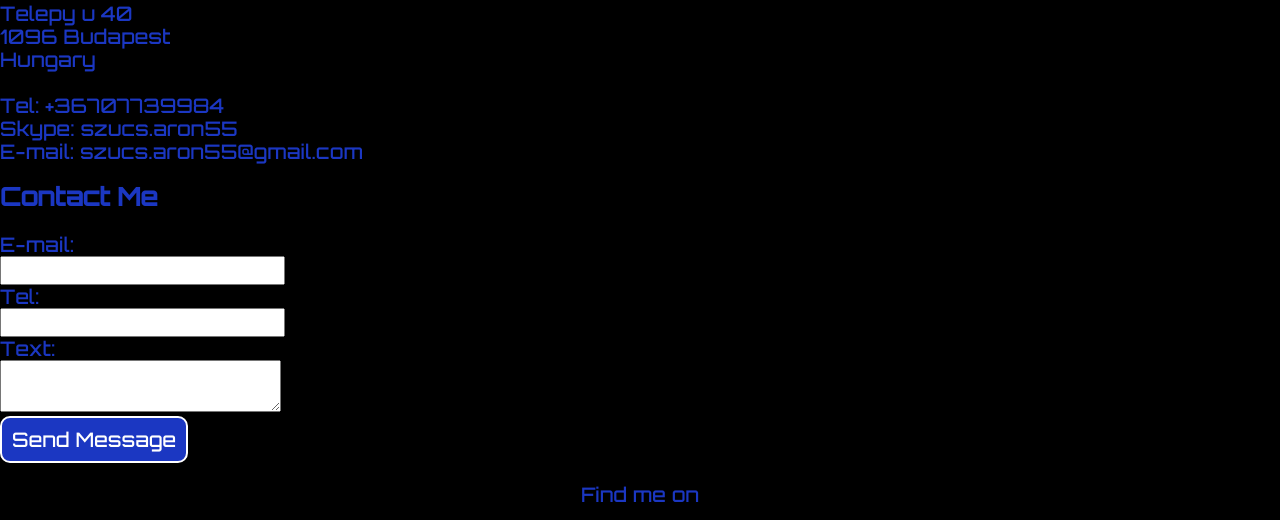
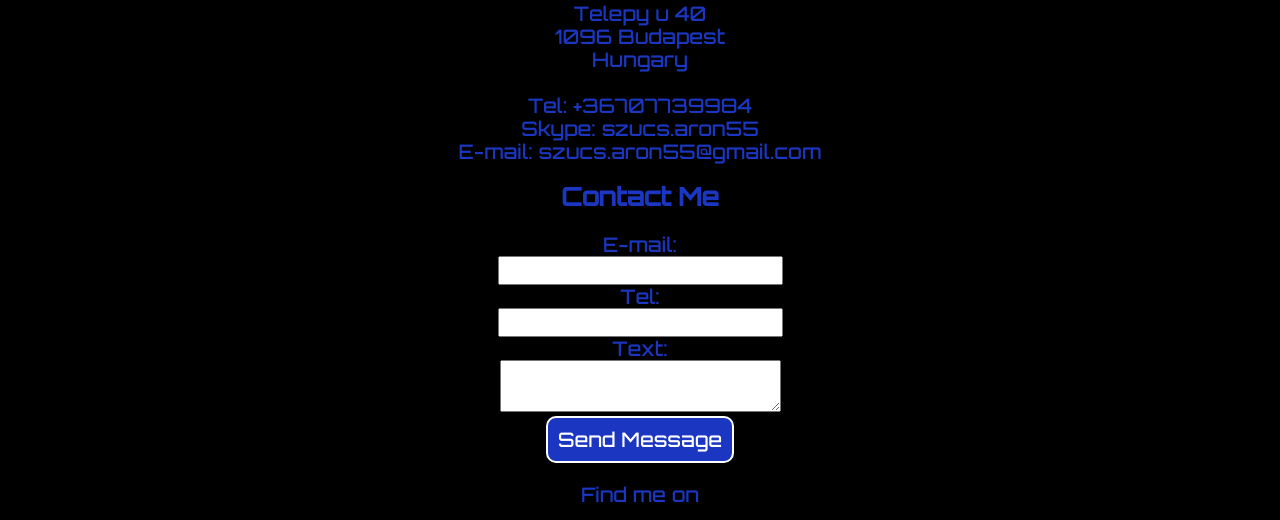
Before and after one commit to szucsaron55/portfolio-website, a plain HTML site: page contact.html in a window 1280 px wide. Shown: the part 196-716 px from the top of the page. Drawn offline with nearby package versions, Linux system fonts and the light colour scheme.

Commit message:
centered contact page

```diff
--- a/contact.html
+++ b/contact.html
@@ -30,7 +30,7 @@
     </header>
     <div>
         <h1>Contact</h1>
-        <div>
+        <div class="contact">
             Aron Szucs<br>
             Telepy u 40<br>
             1096 Budapest<br>
--- a/css/style.css
+++ b/css/style.css
@@ -181,3 +181,7 @@ button:hover,button:focus,
 .bridge{
   animation: 10s move infinite alternate linear;
 }
+.contact{
+  margin:auto;
+  text-align: center;
+}
--- a/css/style.production.css
+++ b/css/style.production.css
@@ -272,3 +272,7 @@ button:focus{
   -webkit-animation: 10s move infinite alternate linear;
           animation: 10s move infinite alternate linear;
 }
+.contact{
+    margin:auto;
+    text-align: center;
+  }
```
